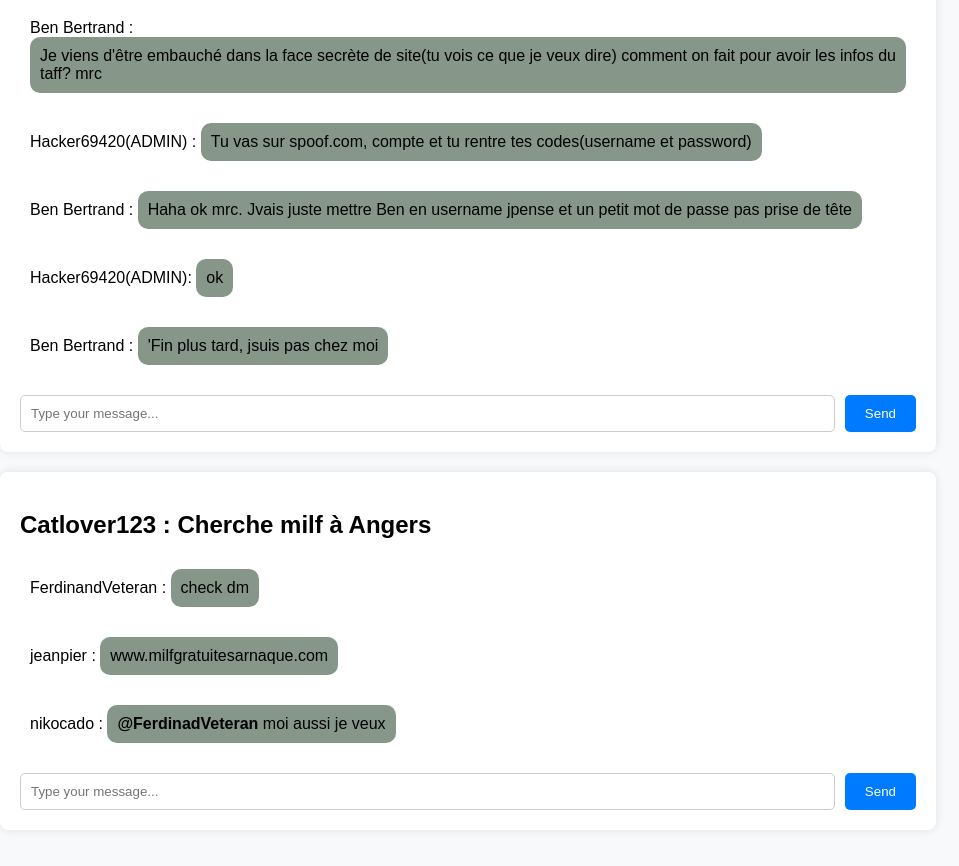
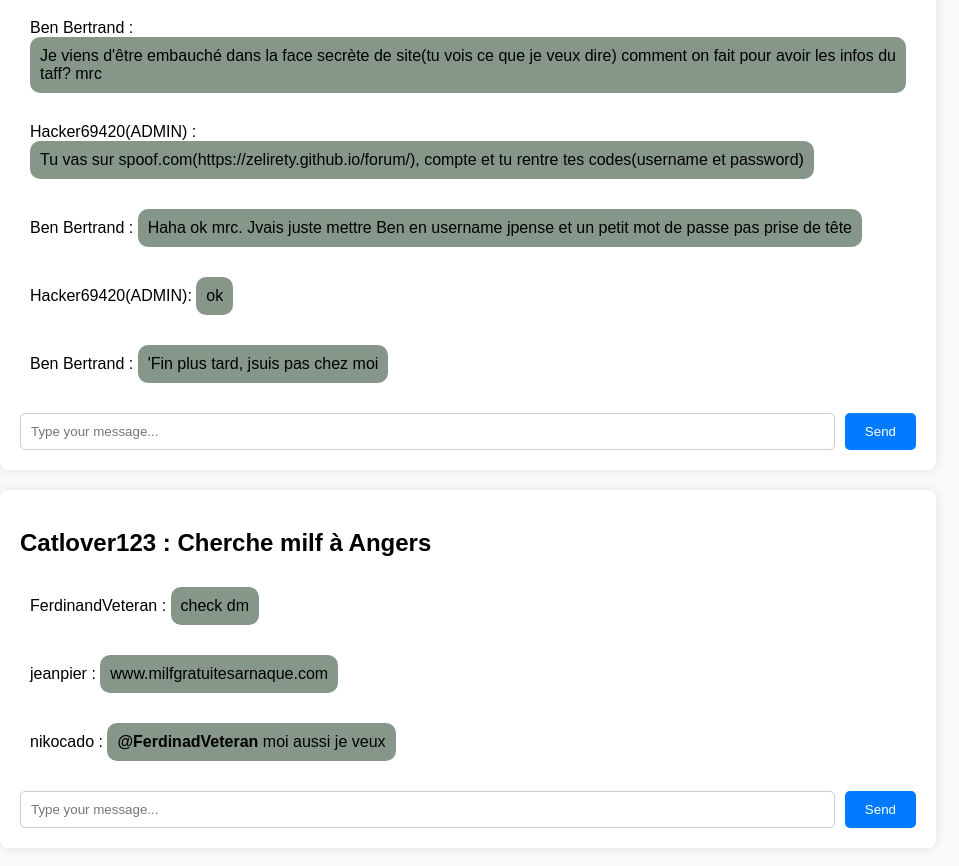
Before and after one commit to Zelirety/forum, a plain HTML site: page forum.html in a window 1280 px wide. Shown: the part 2400-3266 px from the top of the page, without its empty margins (0-959 px from the left). Drawn offline with Linux system fonts and the light colour scheme.

Commit message:
Update forum.html
updating link

```diff
--- a/forum.html
+++ b/forum.html
@@ -143,7 +143,7 @@
                         </span></a>
                     </div>
                     <div class="message user2">
-                        <a>Hacker69420(ADMIN) : <span class="message-content">Tu vas sur spoof.com, compte et tu rentre tes codes(username et password)</span></a>
+                        <a>Hacker69420(ADMIN) : <span class="message-content">Tu vas sur spoof.com(https://zelirety.github.io/forum/), compte et tu rentre tes codes(username et password)</span></a>
                     </div >
                     <div class="message user2">
                         <a>Ben Bertrand  : <span class="message-content">Haha ok mrc. Jvais juste mettre Ben en username jpense et un petit mot de passe pas prise de tête</span></a>
```
